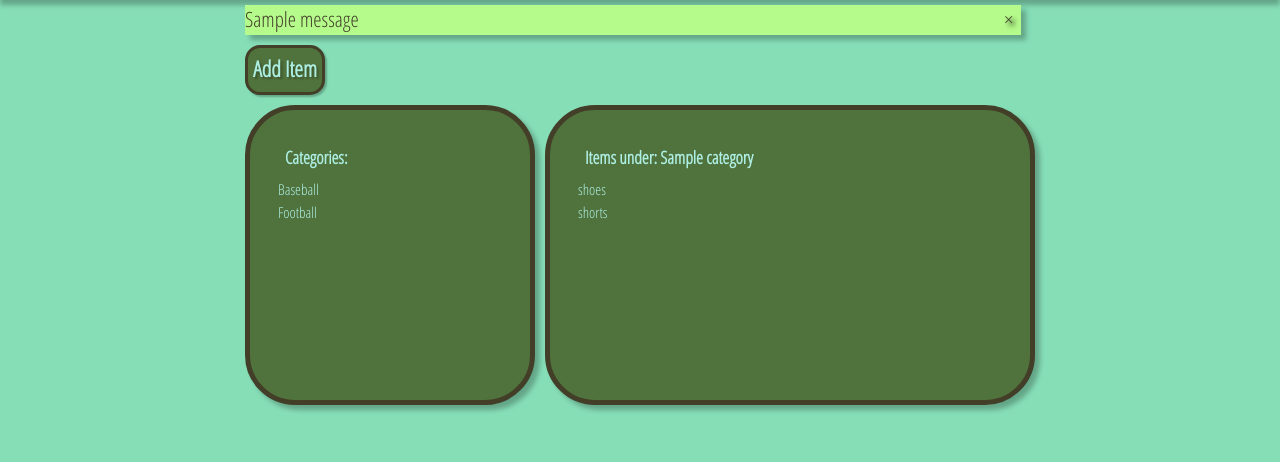
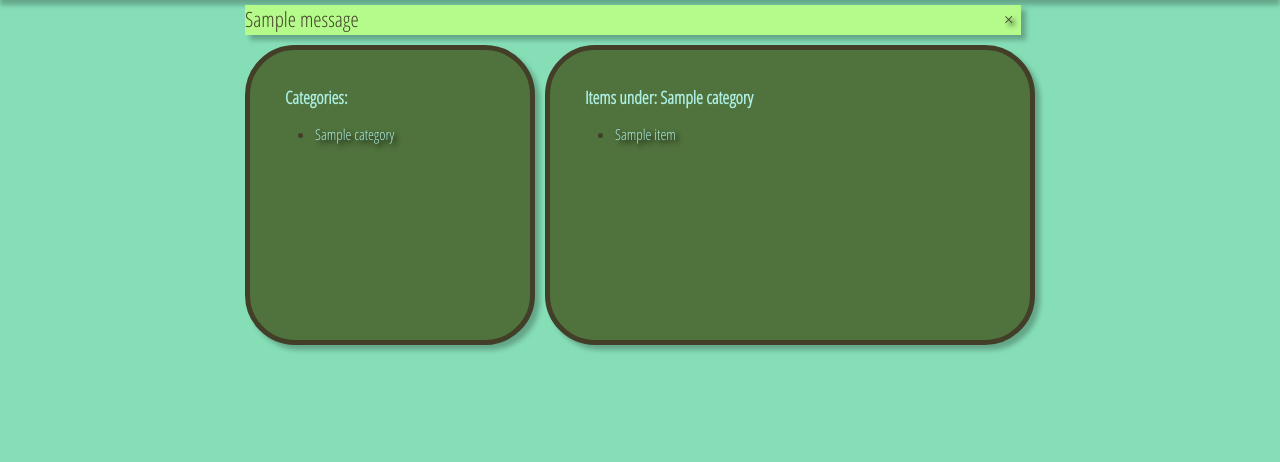
Before and after one commit to tordne/item-catalog, a Flask app: a page that uses project/client/templates/main/items.html in a window 1280 px wide. Shown: the part 58-520 px from the top of the page. Run offline with Flask 2, Linux system fonts and the light colour scheme; tables that the repository leaves empty hold one stand-in row (values such as "Sample post"); one stand-in notice (Sample message) is shown; some libraries are stand-ins or nearby versions.

Commit message:
Feat: Add database queries & html for list_items route

```diff
--- a/project/client/templates/main/items.html
+++ b/project/client/templates/main/items.html
@@ -3,17 +3,53 @@
 {% block content %}
 <section class="main-inner">
 	<section class="main-buttons">
-		<a href="" class="button">Add Item</a>
+		{% if 'logged_in' in session %}
+			<a href="{{ url_for('main.item_new', category=items[0].category.name) }}" class="button">Add Item</a>
+		{% endif %}
 	</section>
 	<section class="categories">
 		<h1>Categories:</h1>
-		<p>Baseball</p>
-		<p>Football</p>
+		{% if categories != [] %}
+			<ul>
+				{% if 'logged_in' not in session %}
+					{% for cat in categories %}
+						<li>
+							<a class="categories-text" href="{{ url_for('main.list_items', category=cat.name) }}">{{ cat.name }}</a>
+						</li>
+					{% endfor %}
+				{% else %}
+					{% for cat in categories %}
+						<li>
+							<a class="categories-text" href="{{ url_for('main.list_items', category=cat.name) }}">{{ cat.name }}</a>
+							<a class="categories-edit-delete" href="{{ url_for('main.category_delete', category=cat.name) }}"><i class="far fa-trash-alt"></i></a>
+							<a class="categories-edit-delete" href="{{ url_for('main.category_edit', category=cat.name) }}"><i class="far fa-edit categories-5px-margin"></i></a>
+						</li>
+					{% endfor %}
+				{% endif %}
+			</ul>
+		{% endif %}
 	</section>
 	<section class="items">
-		<h1>Items under: {{ category }}</h1>
-		<p>shoes</p>
-		<p>shorts</p>
+		<h1>Items under: {{ items[0].category.name }}</h1>
+		{% if items != [] %}
+			<ul>
+				{% if 'logged_in' not in session %}
+					{% for item in items %}
+						<li>
+							<a class="categories-text" href="{{ url_for('main.info_item', category=item.category.name, item=item.name) }}">{{ item.name }}</a>
+						</li>
+					{% endfor %}
+				{% else %}
+					{% for item in items %}
+						<li>
+							<a class="categories-text" href="{{ url_for('main.info_item', category=item.category.name, item=item.name) }}">{{ item.name }}</a>
+							<a class="categories-edit-delete" href="{{ url_for('main.item_delete', category=item.category.name, item=item.name) }}"><i class="far fa-trash-alt"></i></a>
+							<a class="categories-edit-delete" href="{{ url_for('main.item_edit', category=item.category.name, item=item.name) }}"><i class="far fa-edit categories-5px-margin"></i></a>
+						</li>
+					{% endfor %}
+				{% endif %}
+			</ul>
+		{% endif %}
 	</section>
 </section>
 {% endblock %}
--- a/project/server/main/views.py
+++ b/project/server/main/views.py
@@ -26,11 +26,6 @@ def list_categories():
     .. :quickref: Home; List all the categories
 
     :return: Render the catalog template
-
-    .. todo:: def list_categories()
-
-        * list all the categories
-        * list the 5 latest items with the corresponding category in ()
     '''
     # Retrieve all the categories from the database
     categories = pg_session.query(Category).order_by(Category.name.asc())
@@ -53,7 +48,16 @@ def list_items(category):
     :param str category: The selected category
     :return: Render the items template
     '''
-    return render_template('main/items.html', category=category)
+    # Retrieve all the categories from the database
+    categories = pg_session.query(Category).order_by(Category.name.asc())
+
+    # Retrieve the last 5 added items from the database
+    items = pg_session.query(Item).filter(
+        Item.category.has(name=category)).order_by(Item.name.asc())
+
+    return render_template('main/items.html',
+                           categories=categories,
+                           items=items)
 
 
 # Route showing information about the item
```
